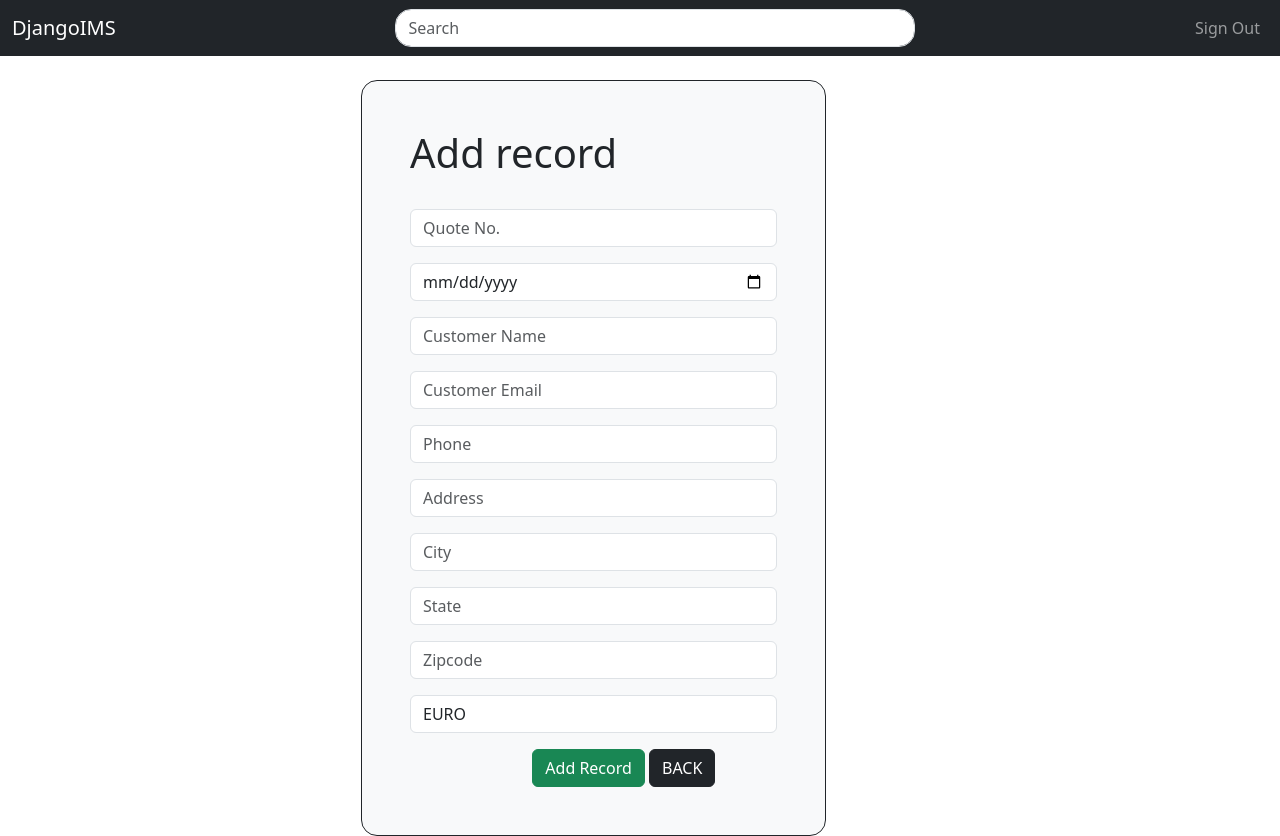
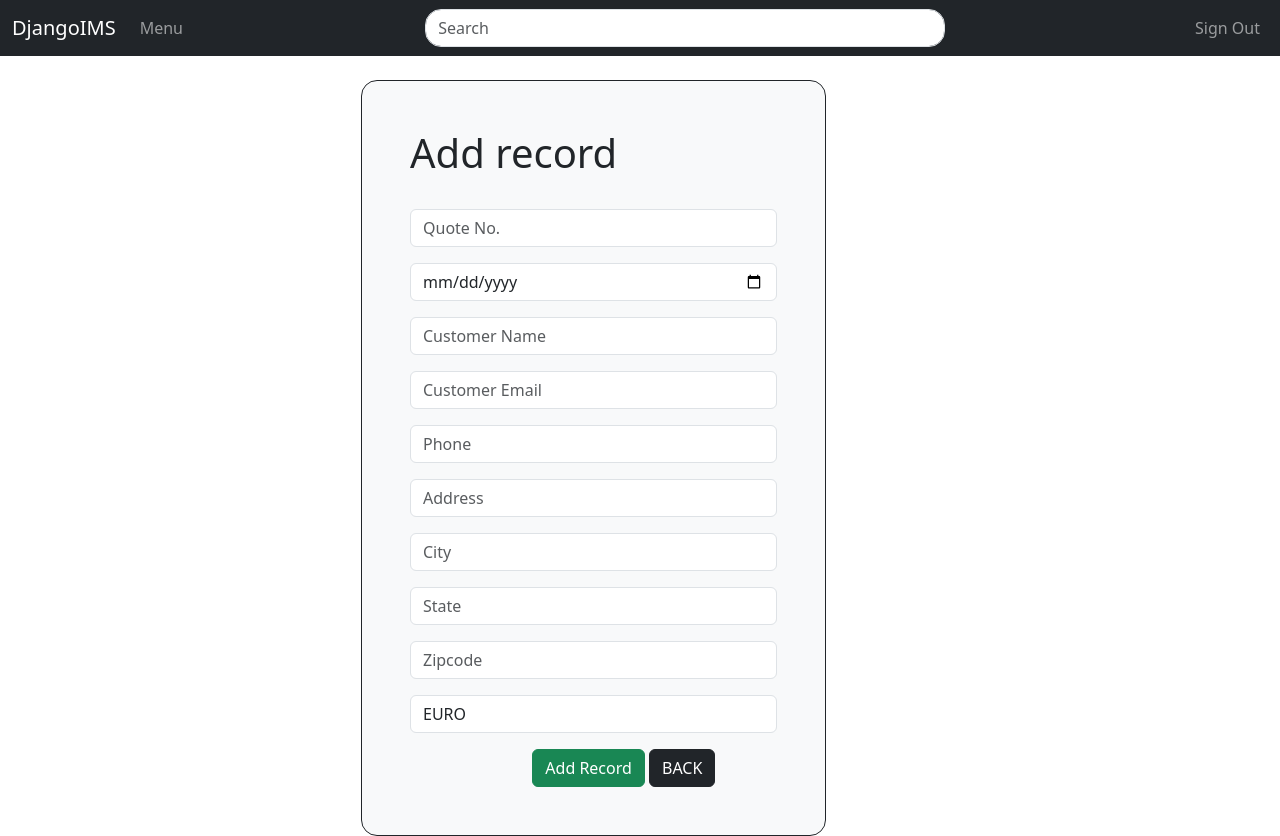
Before and after one commit to DolaZaeem/Django-CRM, a Django app: page /add_record/ in a window 1280 px wide. Run offline with Django 5.2, Linux system fonts and the light colour scheme; the visitor is signed in with stand-in values (Sample User, id 1).

Commit message:
Navbar Updated code and look

```diff
--- a/dcrm/website/templates/base.html
+++ b/dcrm/website/templates/base.html
@@ -4,13 +4,14 @@
 <head>
   <meta charset="utf-8">
   <meta name="viewport" content="width=device-width, initial-scale=1">
-  <title>Django CRM</title>
+  <title>DjangoIMS</title>
   <link href="https://cdn.jsdelivr.net/npm/bootstrap@5.3.2/dist/css/bootstrap.min.css" rel="stylesheet"
     integrity="sha384-T3c6CoIi6uLrA9TneNEoa7RxnatzjcDSCmG1MXxSR1GAsXEV/Dwwykc2MPK8M2HN" crossorigin="anonymous">
 </head>
 
 <body>
   {% include 'navbar.html' %}
+
   <div class="container">
     <br>
     {% if messages %}
--- a/dcrm/website/templates/navbar.html
+++ b/dcrm/website/templates/navbar.html
@@ -1,39 +1,56 @@
 <head>
   <link rel="stylesheet" href="https://cdnjs.cloudflare.com/ajax/libs/font-awesome/6.5.1/css/all.min.css">
+
 </head>
+<style>
+  .d-flex.w-50 {
+  margin: 0 auto;
+}
+</style>
 
 <nav class="navbar navbar-expand-lg navbar-dark bg-dark">
   <div class="container-fluid">
     <a class="navbar-brand" href="{% url 'home' %}">
       DjangoIMS
     </a>
-    <button class="navbar-toggler" type="button" data-bs-toggle="collapse" data-bs-target="#navbarNav" aria-controls="navbarNav" aria-expanded="true" aria-label="Toggle navigation">
+    <button class="navbar-toggler" type="button" data-bs-toggle="collapse" data-bs-target="#navbarNav"
+      aria-controls="navbarNav" aria-expanded="true" aria-label="Toggle navigation">
       <span class="navbar-toggler-icon"></span>
     </button>
-    <div class="collapse navbar-collapse justify-content-center" id="navbarNav">
     {% if user.is_authenticated %}
-      <form class="d-flex w-50" role="search">
+    <div class="collapse navbar-collapse" id="navbarNav">
+      <ul class="navbar-nav">
+        <li class="nav-item menu-item">
+          <a class="nav-link menu-link" href="#">Menu</a>
+        </li>
+      </ul>
+      <!--Search Form -->
+      <form class="d-flex  w-50" role="search">
         <input class="form-control me-2  rounded-4" type="search" placeholder="Search" aria-label="Search">
       </form>
-      {% endif %}
+      <!--Search Form-->
     </div>
+
     <ul class="navbar-nav">
-    <div class="navbar-collapse collapse justify-content-end" id="navbarNav">
-      {% if user.is_authenticated %}
-
+      <div class="navbar-collapse collapse justify-content-end " id="navbarNav">
         <li class="nav-item">
           <a class="nav-link" href="{% url 'logout' %}">Sign Out</a>
         </li>
-      {% else %}
+      </div>
+    </ul>
+    {% endif %}
+    {% if not user.is_authenticated %}
+    <ul class="navbar-nav">
       <li class="nav-item">
         <a class="nav-link" href="{% url 'register' %}">Register</a>
       </li>
       <li class="nav-item">
         <a class="nav-link" href="{% url 'home' %}">Login</a>
       </li>
+    </ul>
 
     {% endif %}
-    </ul>
   </div>
+
   </div>
 </nav>
--- a/dcrm/website/views.py
+++ b/dcrm/website/views.py
@@ -7,8 +7,7 @@ from .models import Quote_ovr , Quote_det
 # Create your views here.
 
 def home(request):
-    records = Quote_ovr.objects.all()
-
+    records = Quote_ovr.objects.filter(quote_det__isnull=False)
 
     # Check to see if loginig in
     if request.method == 'POST':
```
Also changed, not shown: dcrm/website/templates/search form navbar code.txt (added, +7 -0 lines). Lines whose indentation alone changed are shown as unchanged.
